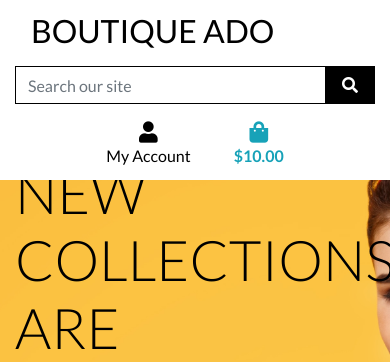
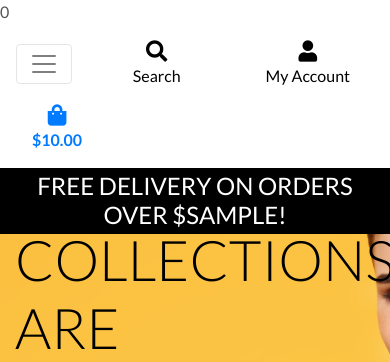
Before and after one commit to Telesia/boutique_ado_pycharm, a Django app: template home/templates/home/index.html in a window 390 px wide. Shown: the top 362 px of the page. Run offline with Django 3.2, Linux system fonts and the light colour scheme; the template is opened without the code that fills it: most values are stand-ins (such as "Sample title", 1, 10 or a date in 2020); some libraries are stand-ins or nearby versions.

Commit message:
ADd mobile_header and main navbar

```diff
--- a/static/css/base.css
+++ b/static/css/base.css
@@ -63,6 +63,10 @@ body {
     border: 1px solid black !important;
 }
 
+.bg-black {
+    background: #000 !important;
+}
+
 /* -------------------------------- Media Queries */
 
 /* Slightly larger container on xl screens */
--- a/templates/base.html
+++ b/templates/base.html
@@ -35,12 +35,12 @@
   </head>
   <body>
     <header class="container-fluid fixed-top">
-            <div id="topnav" class="row bg-white pt-lg-2 d-lg-flex">
-                <div class="col-12 col-lg-4 my-auto py-1 py-lg-0 text-lg-left">
+        <div id="topnav" class="row bg-white pt-lg-2 d-none d-lg-flex">
+            <div class="col-12 col-lg-4 my-auto py-1 py-lg-0 text-center text-lg-left">
                 <a href="{% url 'home' %}" class="nav-link main-logo-link">
-                        <h2 class="logo-font text-black my-0">Boutique Ado</h2>
+                    <h2 class="logo-font text-black my-0"><strong>Boutique</strong> Ado</h2>
                 </a>
-                </div> <!-- Logo -->
+            </div>
             <div class="col-12 col-lg-4 my-auto py-1 py-lg-0">
                 <form method="GET" action="">
                     <div class="input-group w-100">
@@ -78,7 +78,6 @@
                         </div>
                     </li>
                     <li class="list-inline-item">
-                    <!-- in the below class, used template logic, if grand_total True then use those classes else use other -->
                         <a class="{% if grand_total %}text-info font-weight-bold{% else %}text-black{% endif %} nav-link" href="">
                             <div class="text-center">
                                 <div><i class="fas fa-shopping-bag fa-lg"></i></div>
@@ -93,6 +92,20 @@
                         </a>
                     </li>
                 </ul>
+            </div>
+        </div>
+            <div class="row bg-white">0
+                <nav class="navbar navbar-expand-lg navbar-light w-100">
+                    <button class="navbar-toggler" type="button" data-toggle="collapse" data-target="#main-nav" aria-controls="main-nav" aria-expanded="false" aria-label="Toggle navigation">
+                        <span class="navbar-toggler-icon"></span>
+                    </button>
+                    {% include './mobile_top_header.html' %}
+                    {% include './main_nav.html' %}
+                </nav>
+            </div>
+            <div id="delivery-banner" class="row text-center">
+                <div class="col bg-black text-white">
+                    <h4 class="logo-font my-1">Free delivery on orders over ${{ free_shipping_threshold }}!</h4>
                 </div>
             </div>
         </header>
--- /dev/null
+++ b/templates/main_nav.html
@@ -0,0 +1,51 @@
+<div class="collapse navbar-collapse" id="main-nav">
+    <ul class="navbar-nav w-auto mx-auto">
+        <li class="nav-item dropdown">
+            <a class="logo-font font-weight-bold nav-link text-black mr-5" href="#" id="all-products-link" data-toggle="dropdown" aria-haspopup="true" aria-expanded="false">
+                All Products
+            </a>
+            <div class="dropdown-menu border-0" aria-labelledby="all-products-link">
+                <a href="" class="dropdown-item">By Price</a>
+                <a href="" class="dropdown-item ">By Rating</a>
+                <a href="" class="dropdown-item ">By Category</a>
+                <a href="" class="dropdown-item">All Products</a>
+            </div>
+        </li>
+
+        <li class="nav-item dropdown">
+            <a class="logo-font font-weight-bold nav-link text-black mr-5" href="#" id="clothing-link" data-toggle="dropdown" aria-haspopup="true" aria-expanded="false">
+                Clothing
+            </a>
+            <div class="dropdown-menu border-0" aria-labelledby="clothing-link">
+                <a href="" class="dropdown-item">Activewear &amp; Essentials</a>
+                <a href="" class="dropdown-item ">Jeans</a>
+                <a href="" class="dropdown-item ">Shirts</a>
+                <a href="" class="dropdown-item">All Clothing</a>
+            </div>
+        </li>
+
+        <li class="nav-item dropdown">
+            <a class="logo-font font-weight-bold nav-link text-black mr-5" href="#" id="homeware-link" data-toggle="dropdown" aria-haspopup="true" aria-expanded="false">
+                Homeware
+            </a>
+            <div class="dropdown-menu border-0" aria-labelledby="homeware-link">
+                <a href="" class="dropdown-item">Bed &amp; Bath</a>
+                <a href="" class="dropdown-item ">Kitchen &amp; Dining</a>
+                <a href="" class="dropdown-item ">All Homeware</a>
+            </div>
+        </li>
+
+        <li class="nav-item dropdown">
+            <a class="logo-font font-weight-bold nav-link text-black mr-5" href="#" id="specials-link" data-toggle="dropdown" aria-haspopup="true" aria-expanded="false">
+                Special Offers
+            </a>
+            <div class="dropdown-menu border-0" aria-labelledby="specials-link">
+                <a href="" class="dropdown-item">New Arrivals</a>
+                <a href="" class="dropdown-item ">Deals</a>
+                <a href="" class="dropdown-item ">Clearance</a>
+                <a href="" class="dropdown-item">All Specials</a>
+            </div>
+        </li>
+
+    </ul>
+</div>
--- /dev/null
+++ b/templates/mobile_top_header.html
@@ -0,0 +1,56 @@
+<li class="list-inline-item">
+    <a class="text-black nav-link d-block d-lg-none" href="#" id="mobile-search" data-toggle="dropdown" aria-haspopup="true" aria-expanded="false">
+        <div class="text-center">
+            <div><i class="fas fa-search fa-lg"></i></div>
+            <p class="my-0">Search</p>
+        </div>
+    </a>
+    <div class="dropdown-menu border-0 w-100 p-3 rounded-0 my-0" aria-labelledby="mobile-search">
+        <form class="form" method="GET" action="">
+            <div class="input-group w-100">
+                <input class="form-control border border-black rounded-0" type="text" name="q" placeholder="Search our site">
+                <div class="input-group-append">
+                    <button class="form-control form-control btn btn-black border border-black rounded-0" type="submit">
+                        <span class="icon">
+                            <i class="fas fa-search"></i>
+                        </span>
+                    </button>
+                </div>
+            </div>
+        </form>
+    </div>
+</li>
+<li class="list-inline-item dropdown">
+    <a class="text-black nav-link d-block d-lg-none" href="#" id="user-options" data-toggle="dropdown" aria-haspopup="true" aria-expanded="false">
+        <div class="text-center">
+            <div><i class="fas fa-user fa-lg"></i></div>
+            <p class="my-0">My Account</p>
+        </div>
+    </a>
+    <div class="dropdown-menu border-0" aria-labelledby="user-options">
+        {% if request.user.is_authenticated %}
+            {% if request.user.is_superuser %}
+                <a href="{% url 'account_logout' %}" class="dropdown-item">Product Management</a>
+            {% endif %}
+            <a href="" class="dropdown-item">My Profile</a>
+            <a href="{% url 'account_logout' %}" class="dropdown-item">Logout</a>
+        {% else %}
+            <a href="{% url 'account_signup' %}" class="dropdown-item">Register</a>
+            <a href="{% url 'account_login' %}" class="dropdown-item">Login</a>
+        {% endif %}
+    </div>
+</li>
+<li class="list-inline-item">
+    <a class="{% if grand_total %}text-primary font-weight-bold{% else %}text-black{% endif %} nav-link d-block d-lg-none" href="">
+        <div class="text-center">
+            <div><i class="fas fa-shopping-bag fa-lg"></i></div>
+            <p class="my-0">
+                {% if grand_total %}
+                    ${{ grand_total|floatformat:2 }}
+                {% else %}
+                    $0.00
+                {% endif %}
+            </p>
+        </div>
+    </a>
+</li>
```
Lines whose indentation alone changed are shown as unchanged.
